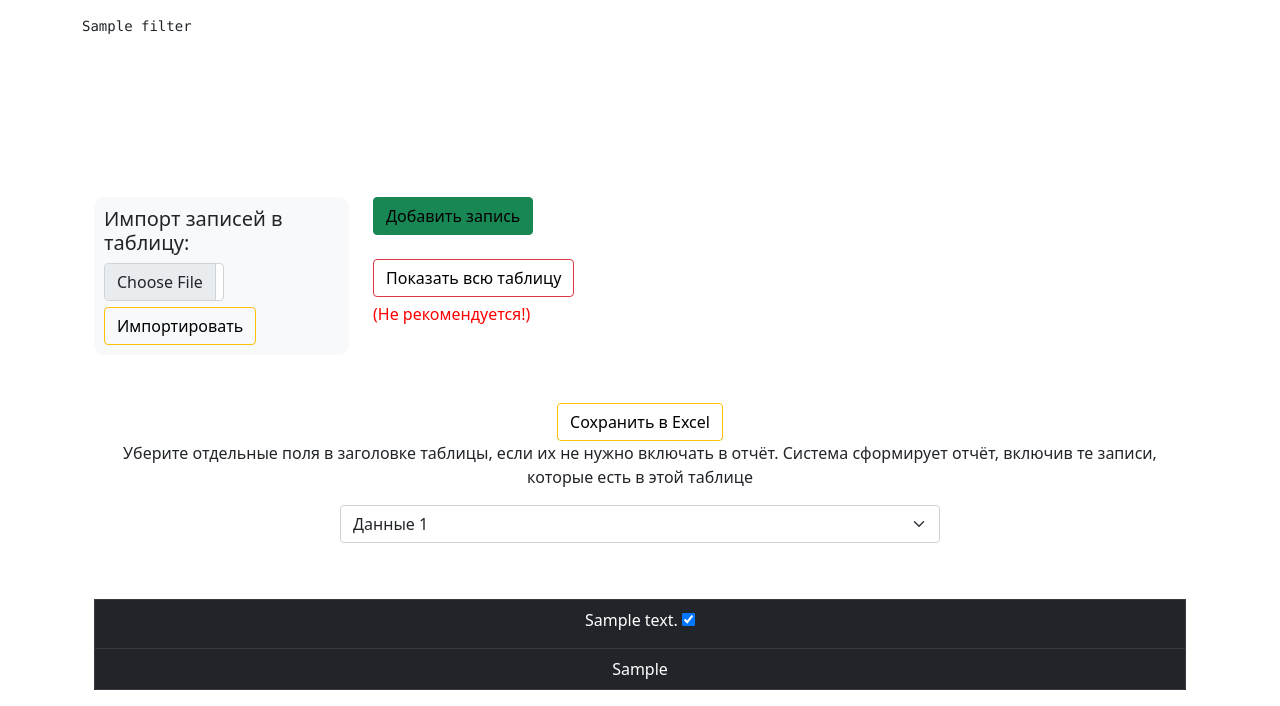
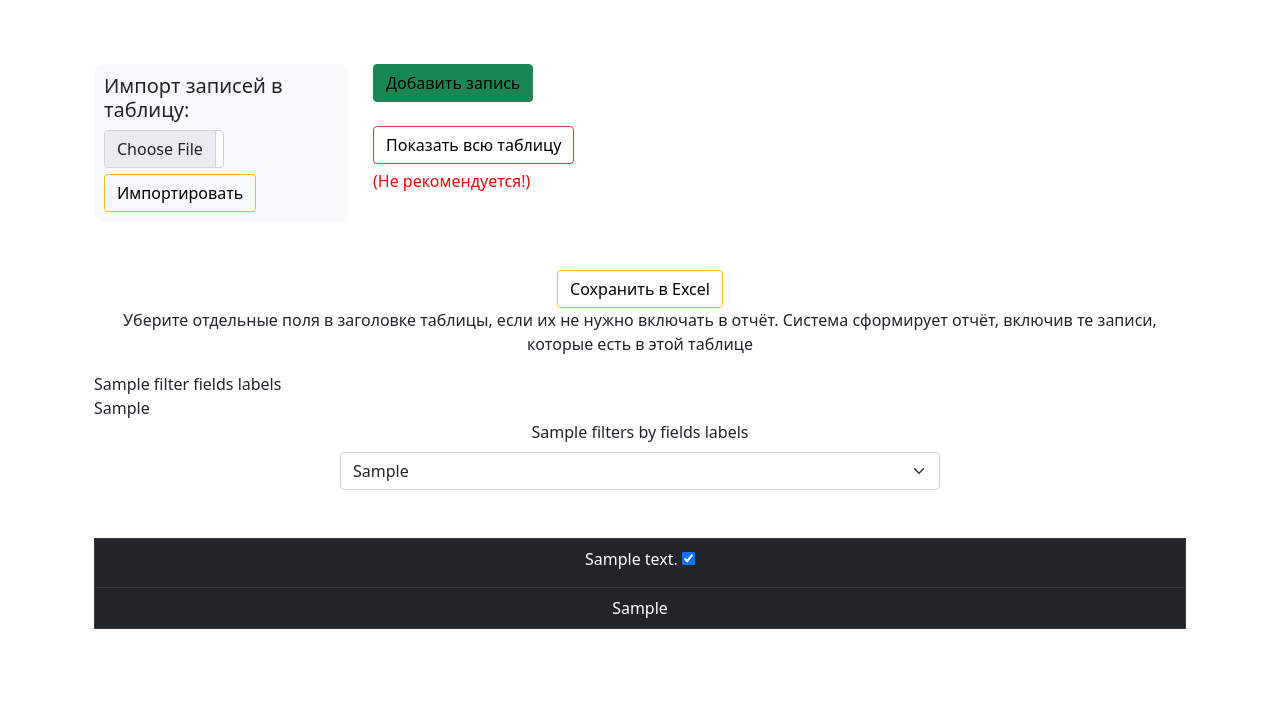
Before and after one commit to Andrew3100/DjangoLessons, a Django app: template interface/templates/interface/table_view.html in a window 1280 px wide. Shown: the part 197-903 px from the top of the page. After the commit the page ends 826 px from the top, so only its background shows below. Run offline with Django 4.2, Linux system fonts and the light colour scheme; the template is opened without the code that fills it: most values are stand-ins (such as "Sample title", 1, 10 or a date in 2020).

Commit message:
Почти готовы фильтры таблиц

```diff
--- a/interface/templates/interface/header/header.html
+++ b/interface/templates/interface/header/header.html
@@ -1,3 +1,4 @@
+
 <!doctype html>
 <html lang="ru">
   <head>
@@ -62,8 +63,3 @@
 
     <script src="https://cdn.jsdelivr.net/npm/@popperjs/core@2.9.2/dist/umd/popper.min.js" integrity="sha384-IQsoLXl5PILFhosVNubq5LC7Qb9DXgDA9i+tQ8Zj3iwWAwPtgFTxbJ8NT4GN1R8p" crossorigin="anonymous"></script>
     <script src="https://cdn.jsdelivr.net/npm/bootstrap@5.0.1/dist/js/bootstrap.min.js" integrity="sha384-Atwg2Pkwv9vp0ygtn1JAojH0nYbwNJLPhwyoVbhoPwBhjQPR5VtM2+xf0Uwh9KtT" crossorigin="anonymous"></script>
-
-
-
-  </body>
-</html>
--- a/interface/templates/interface/table_view.html
+++ b/interface/templates/interface/table_view.html
@@ -1,3 +1,4 @@
+
 {% extends 'interface/header/header.html' %}
 {% block tittle %}
     Главный интерфейс
@@ -21,12 +22,11 @@
 {% endblock %}
 
 {% block main_content %}
-{#    <pre>{{ filter }}</pre>#}
-    <pre>{{ filter }}</pre>
-    <br>
-    <br>
-    <br>
-    <br>
+    {% comment %} Первый массив - метки, второй - данные фильтров {% endcomment %}
+{#    <pre>{{ filter_fields_labels }}</pre>#}
+{#    <pre>{{ filter_fields_datas }}</pre>#}
+
+
     <br>
     <br>
     <div class="container">
@@ -45,7 +45,6 @@
                     </div>
                 </div>
             </div>
-
 
 
 
@@ -94,11 +93,6 @@
             </div>
             {% endblock %}
 
-
-
-
-
-
         </div>
     </div>
     <br>
@@ -117,17 +111,23 @@
             <p>Уберите отдельные поля в заголовке таблицы, если их не нужно включать в отчёт. Система сформирует отчёт, включив те записи, которые есть в этой таблице</p>
         </div>
     </div>
+        {{ filter_fields_labels }}
+    <br>
+        {{ filter_fields_datas }}
+        {% comment %} Селекторы {% endcomment %}
 
-        {% comment %} Селекторы {% endcomment %}
+        {% for i in indexes  %}
             <div class="row">
                 <div class="col text-center">
-            <label class="form-label" for="selector">
+                    <label class="form-label" for="selector">{{ filters_by_fields_labels }}</label>
                     <select style='width: 600px; margin: auto' class='form-select' id='selector' onchange='document.location=this.options[this.selectedIndex].value'>
-                <option>Данные 1</option>
-                <option value="/table_view?section=1&sub_section=1&country=Россия">Россия</option>
+                        {% for fil1 in filter_fields_datas.1 %}
+                            <option value="/table_view?section=1&sub_section=1&country={{ fil1 }}">{{ fil1 }}</option>
+                        {% endfor %}
                     </select>
                 </div>
             </div>
+        {% endfor %}
 
     <br>
     <br>
```
Also changed, not shown: interface/views.py (+16 -6 lines). Lines whose indentation alone changed are shown as unchanged.
